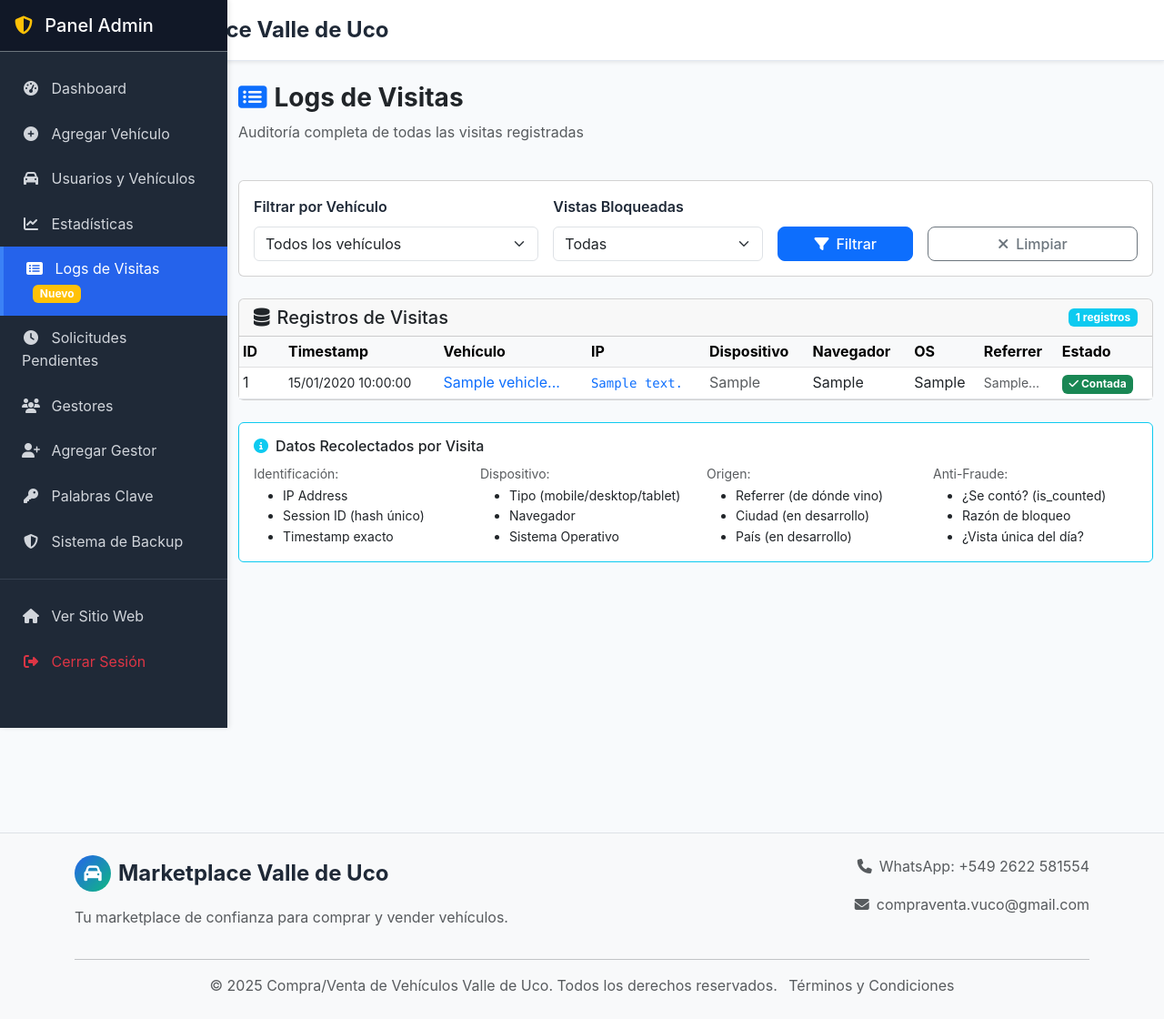
After one commit to compraventavalledeuco/compraventavalledeuco, a Flask app: page /admin/logs-visitas in a window 1280 px wide. The commit adds this page. Shown: the whole page at 91% size. Run offline with Flask 3, Linux system fonts and the light colour scheme; the visitor is signed in with stand-in values (Sample User, id 1); tables that the repository leaves empty hold one stand-in row (values such as "Sample post"); some libraries are stand-ins or nearby versions.

Commit message:
Crear pagina de Logs de Visitas para auditoria - Mostrar todos los datos recolectados: IP, dispositivo, navegador, OS, referrer - Filtros por vehiculo y estado (bloqueadas/legitimas) - Paginacion de 50 registros por pagina - Tabla completa con toda la informacion del sistema anti-fraude - Link en sidebar de admin

```diff
--- a/routes.py
+++ b/routes.py
@@ -1272,6 +1272,45 @@ def admin_statistics():
                          devices=devices,
                          days=days)
 
+@app.route('/admin/logs-visitas')
+def admin_view_logs():
+    if not session.get('admin_logged_in'):
+        return redirect(url_for('panel_login'))
+
+    # Paginación
+    page = request.args.get('page', 1, type=int)
+    per_page = 50
+
+    # Filtros opcionales
+    vehicle_id = request.args.get('vehicle_id', type=int)
+    show_blocked = request.args.get('blocked', type=str)
+
+    # Query base
+    query = VehicleView.query.order_by(VehicleView.timestamp.desc())
+
+    # Aplicar filtros
+    if vehicle_id:
+        query = query.filter_by(vehicle_id=vehicle_id)
+
+    if show_blocked == 'only':
+        query = query.filter_by(is_counted=False)
+    elif show_blocked == 'exclude':
+        query = query.filter_by(is_counted=True)
+
+    # Paginar
+    pagination = query.paginate(page=page, per_page=per_page, error_out=False)
+    logs = pagination.items
+
+    # Obtener vehículos para filtro
+    vehicles = Vehicle.query.order_by(Vehicle.title).all()
+
+    return render_template('admin_view_logs.html',
+                         logs=logs,
+                         pagination=pagination,
+                         vehicles=vehicles,
+                         current_vehicle_id=vehicle_id,
+                         current_blocked_filter=show_blocked)
+
 @app.route('/admin/usuarios-vehiculos')
 def admin_users_vehicles():
     if not session.get('admin_logged_in'):
--- a/templates/admin_sidebar.html
+++ b/templates/admin_sidebar.html
@@ -41,7 +41,16 @@
                    href="{{ url_for('admin_statistics') }}">
                     <i class="fas fa-chart-line me-2"></i>
                     Estadísticas
-                    <span class="badge bg-info ms-2">Nuevo</span>
+                </a>
+            </li>
+
+            <!-- Logs de Visitas -->
+            <li class="nav-item">
+                <a class="nav-link {% if request.endpoint == 'admin_view_logs' %}active{% endif %}"
+                   href="{{ url_for('admin_view_logs') }}">
+                    <i class="fas fa-list-alt me-2"></i>
+                    Logs de Visitas
+                    <span class="badge bg-warning ms-2">Nuevo</span>
                 </a>
             </li>
 
--- /dev/null
+++ b/templates/admin_view_logs.html
@@ -0,0 +1,230 @@
+{% extends "base.html" %}
+
+{% block title %}Logs de Visitas - Admin{% endblock %}
+
+{% block content %}
+<div class="admin-layout">
+    {% include 'admin_sidebar.html' %}
+
+    <div class="admin-content">
+        <div class="container-fluid py-4">
+            <div class="row mb-4">
+                <div class="col-12">
+                    <h1 class="h3 fw-bold">
+                        <i class="fas fa-list-alt me-2 text-primary"></i>Logs de Visitas
+                    </h1>
+                    <p class="text-muted">Auditoría completa de todas las visitas registradas</p>
+                </div>
+            </div>
+
+            <!-- Filtros -->
+            <div class="card mb-4">
+                <div class="card-body">
+                    <form method="GET" class="row g-3">
+                        <div class="col-md-4">
+                            <label class="form-label">Filtrar por Vehículo</label>
+                            <select class="form-select" name="vehicle_id">
+                                <option value="">Todos los vehículos</option>
+                                {% for vehicle in vehicles %}
+                                <option value="{{ vehicle.id }}" {% if current_vehicle_id == vehicle.id %}selected{% endif %}>
+                                    {{ vehicle.title }}
+                                </option>
+                                {% endfor %}
+                            </select>
+                        </div>
+                        <div class="col-md-3">
+                            <label class="form-label">Vistas Bloqueadas</label>
+                            <select class="form-select" name="blocked">
+                                <option value="">Todas</option>
+                                <option value="only" {% if current_blocked_filter == 'only' %}selected{% endif %}>Solo bloqueadas</option>
+                                <option value="exclude" {% if current_blocked_filter == 'exclude' %}selected{% endif %}>Solo legítimas</option>
+                            </select>
+                        </div>
+                        <div class="col-md-2 d-flex align-items-end">
+                            <button type="submit" class="btn btn-primary w-100">
+                                <i class="fas fa-filter me-2"></i>Filtrar
+                            </button>
+                        </div>
+                        <div class="col-md-3 d-flex align-items-end">
+                            <a href="{{ url_for('admin_view_logs') }}" class="btn btn-outline-secondary w-100">
+                                <i class="fas fa-times me-2"></i>Limpiar
+                            </a>
+                        </div>
+                    </form>
+                </div>
+            </div>
+
+            <!-- Tabla de Logs -->
+            <div class="card">
+                <div class="card-header d-flex justify-content-between align-items-center">
+                    <h5 class="mb-0">
+                        <i class="fas fa-database me-2"></i>Registros de Visitas
+                    </h5>
+                    <span class="badge bg-info">{{ pagination.total }} registros</span>
+                </div>
+                <div class="card-body p-0">
+                    <div class="table-responsive">
+                        <table class="table table-hover table-sm mb-0">
+                            <thead class="table-light">
+                                <tr>
+                                    <th width="50">ID</th>
+                                    <th>Timestamp</th>
+                                    <th>Vehículo</th>
+                                    <th>IP</th>
+                                    <th>Dispositivo</th>
+                                    <th>Navegador</th>
+                                    <th>OS</th>
+                                    <th>Referrer</th>
+                                    <th>Estado</th>
+                                </tr>
+                            </thead>
+                            <tbody>
+                                {% for log in logs %}
+                                <tr class="{% if not log.is_counted %}table-danger{% endif %}">
+                                    <td>{{ log.id }}</td>
+                                    <td>
+                                        <small>{{ log.timestamp.strftime('%d/%m/%Y %H:%M:%S') if log.timestamp else '-' }}</small>
+                                    </td>
+                                    <td>
+                                        {% if log.vehicle %}
+                                        <a href="{{ url_for('vehicle_detail', id=log.vehicle.id) }}" target="_blank" class="text-decoration-none">
+                                            {{ log.vehicle.title[:30] }}...
+                                        </a>
+                                        {% else %}
+                                        <span class="text-muted">N/A</span>
+                                        {% endif %}
+                                    </td>
+                                    <td>
+                                        <code class="text-primary">{{ log.ip_address or '-' }}</code>
+                                    </td>
+                                    <td>
+                                        {% if log.device_type == 'mobile' %}
+                                        <span class="badge bg-primary">
+                                            <i class="fas fa-mobile"></i> {{ log.device_type }}
+                                        </span>
+                                        {% elif log.device_type == 'desktop' %}
+                                        <span class="badge bg-success">
+                                            <i class="fas fa-desktop"></i> {{ log.device_type }}
+                                        </span>
+                                        {% elif log.device_type == 'tablet' %}
+                                        <span class="badge bg-info">
+                                            <i class="fas fa-tablet"></i> {{ log.device_type }}
+                                        </span>
+                                        {% else %}
+                                        <span class="text-muted">{{ log.device_type or '-' }}</span>
+                                        {% endif %}
+                                    </td>
+                                    <td>{{ log.browser or '-' }}</td>
+                                    <td>{{ log.os or '-' }}</td>
+                                    <td>
+                                        {% if log.referrer %}
+                                        <small class="text-muted">{{ log.referrer[:30] }}...</small>
+                                        {% else %}
+                                        <span class="text-muted">Directo</span>
+                                        {% endif %}
+                                    </td>
+                                    <td>
+                                        {% if log.is_counted %}
+                                        <span class="badge bg-success">
+                                            <i class="fas fa-check"></i> Contada
+                                        </span>
+                                        {% else %}
+                                        <span class="badge bg-danger">
+                                            <i class="fas fa-ban"></i> Bloqueada
+                                        </span>
+                                        {% if log.blocked_reason %}
+                                        <br><small class="text-muted">{{ log.blocked_reason }}</small>
+                                        {% endif %}
+                                        {% endif %}
+                                    </td>
+                                </tr>
+                                {% endfor %}
+                            </tbody>
+                        </table>
+                    </div>
+                </div>
+
+                <!-- Paginación -->
+                {% if pagination.pages > 1 %}
+                <div class="card-footer">
+                    <nav>
+                        <ul class="pagination pagination-sm mb-0 justify-content-center">
+                            <li class="page-item {% if not pagination.has_prev %}disabled{% endif %}">
+                                <a class="page-link" href="{% if pagination.has_prev %}{{ url_for('admin_view_logs', page=pagination.prev_num, vehicle_id=current_vehicle_id, blocked=current_blocked_filter) }}{% else %}#{% endif %}">
+                                    Anterior
+                                </a>
+                            </li>
+
+                            {% for page_num in pagination.iter_pages(left_edge=1, right_edge=1, left_current=1, right_current=2) %}
+                                {% if page_num %}
+                                    <li class="page-item {% if page_num == pagination.page %}active{% endif %}">
+                                        <a class="page-link" href="{{ url_for('admin_view_logs', page=page_num, vehicle_id=current_vehicle_id, blocked=current_blocked_filter) }}">
+                                            {{ page_num }}
+                                        </a>
+                                    </li>
+                                {% else %}
+                                    <li class="page-item disabled"><span class="page-link">...</span></li>
+                                {% endif %}
+                            {% endfor %}
+
+                            <li class="page-item {% if not pagination.has_next %}disabled{% endif %}">
+                                <a class="page-link" href="{% if pagination.has_next %}{{ url_for('admin_view_logs', page=pagination.next_num, vehicle_id=current_vehicle_id, blocked=current_blocked_filter) }}{% else %}#{% endif %}">
+                                    Siguiente
+                                </a>
+                            </li>
+                        </ul>
+                    </nav>
+                </div>
+                {% endif %}
+            </div>
+
+            <!-- Info sobre los datos -->
+            <div class="row mt-4">
+                <div class="col-12">
+                    <div class="card border-info">
+                        <div class="card-body">
+                            <h6 class="card-title">
+                                <i class="fas fa-info-circle me-2 text-info"></i>Datos Recolectados por Visita
+                            </h6>
+                            <div class="row">
+                                <div class="col-md-3">
+                                    <small class="text-muted">Identificación:</small>
+                                    <ul class="mb-0 small">
+                                        <li>IP Address</li>
+                                        <li>Session ID (hash único)</li>
+                                        <li>Timestamp exacto</li>
+                                    </ul>
+                                </div>
+                                <div class="col-md-3">
+                                    <small class="text-muted">Dispositivo:</small>
+                                    <ul class="mb-0 small">
+                                        <li>Tipo (mobile/desktop/tablet)</li>
+                                        <li>Navegador</li>
+                                        <li>Sistema Operativo</li>
+                                    </ul>
+                                </div>
+                                <div class="col-md-3">
+                                    <small class="text-muted">Origen:</small>
+                                    <ul class="mb-0 small">
+                                        <li>Referrer (de dónde vino)</li>
+                                        <li>Ciudad (en desarrollo)</li>
+                                        <li>País (en desarrollo)</li>
+                                    </ul>
+                                </div>
+                                <div class="col-md-3">
+                                    <small class="text-muted">Anti-Fraude:</small>
+                                    <ul class="mb-0 small">
+                                        <li>¿Se contó? (is_counted)</li>
+                                        <li>Razón de bloqueo</li>
+                                        <li>¿Vista única del día?</li>
+                                    </ul>
+                                </div>
+                            </div>
+                        </div>
+                    </div>
+                </div>
+            </div>
+        </div>
+    </div>
+</div>
+{% endblock %}
```
